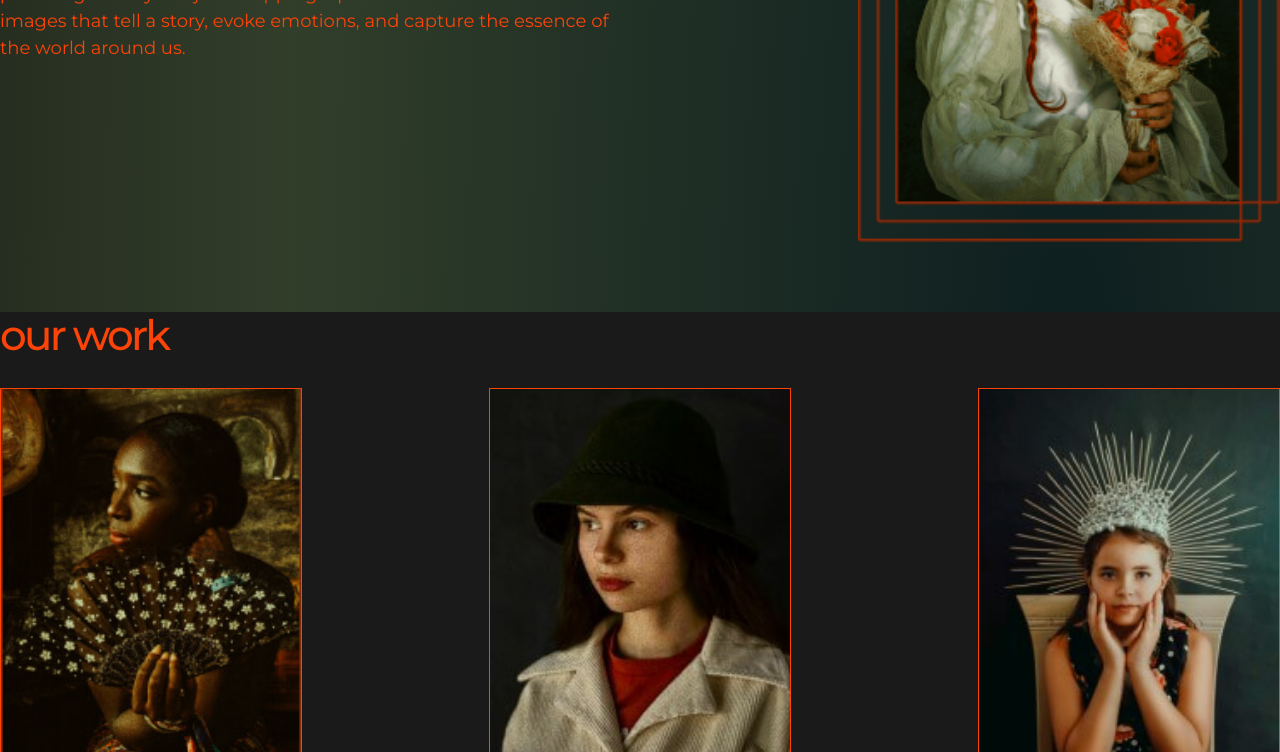
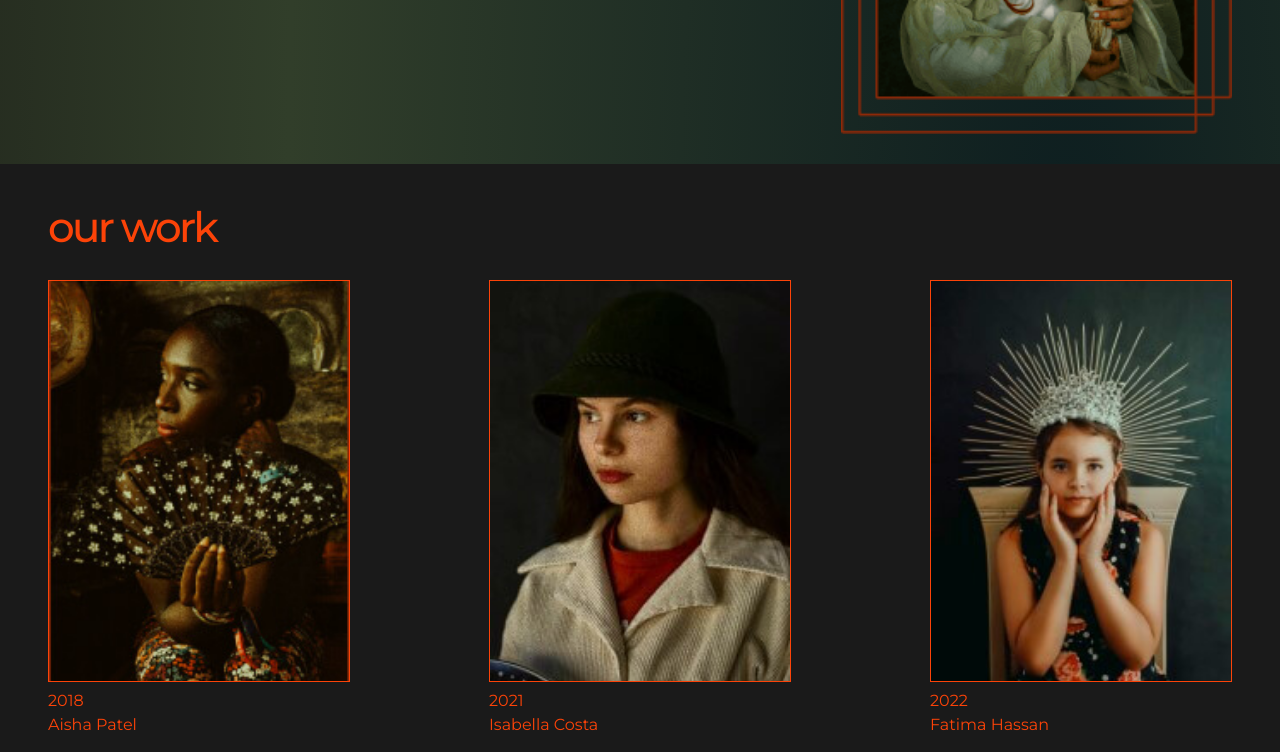
Before and after one commit to Evgeniievg/https---github.com-Evgeniievg-photography, a plain HTML site: page index.html in a window 1280 px wide. Shown: the part 500-1252 px from the top of the page. Drawn offline with Linux system fonts and the light colour scheme; files whose address does not match are found by name.

Commit message:
bug-fix: typo

```diff
--- a/pages/index.css
+++ b/pages/index.css
@@ -2,16 +2,16 @@
 @import url('https://fonts.googleapis.com/css2?family=Montserrat:wght@400;500&display=swap');
 @import url(../vendor/normalize.css);
 @import url(../blocks/page/page.css);
-@import url(./blocks/standart-size/standart-size.css);
-@import url(./blocks/scrolling-element/scrolling-element.css);
-@import url(./blocks/header/header.css);
-@import url(./blocks/header/__container/header__container.css);
-@import url(./blocks/header/list/header__list.css);
-@import url(./blocks/header/__item/header__item.css);
-@import url(./blocks/header/__item/_contact/header__item_contact.css);
-@import url(./blocks/header/__logo/header__logo.css);
-@import url(./blocks/header/__logo-image/header__logo-image.css);
-@import url(./blocks/header/__logo-title/header__logo-title.css);
+@import url(../blocks/standart-size/standart-size.css);
+@import url(../blocks/scrolling-element/scrolling-element.css);
+@import url(../blocks/header/header.css);
+@import url(../blocks/header/__container/header__container.css);
+@import url(../blocks/header/list/header__list.css);
+@import url(../blocks/header/__item/header__item.css);
+@import url(../blocks/header/__item/_contact/header__item_contact.css);
+@import url(../blocks/header/__logo/header__logo.css);
+@import url(../blocks/header/__logo-image/header__logo-image.css);
+@import url(../blocks/header/__logo-title/header__logo-title.css);
 @import url(../blocks/description/description.css);
 @import url(../blocks/description/__about/description__about.css);
 @import url(../blocks/description/__image/description__image.css);
@@ -53,4 +53,4 @@
 @import url(../blocks/footer/__terms/footer__terms.css);
 @import url(./blocks/footer/__term/footer__term.css);
 @import url(./blocks/popup/popup.css);
-@import url(./blocks/burger-menu/burger-menu.css);
+@import url(../blocks/burger-menu/burger-menu.css);
```
